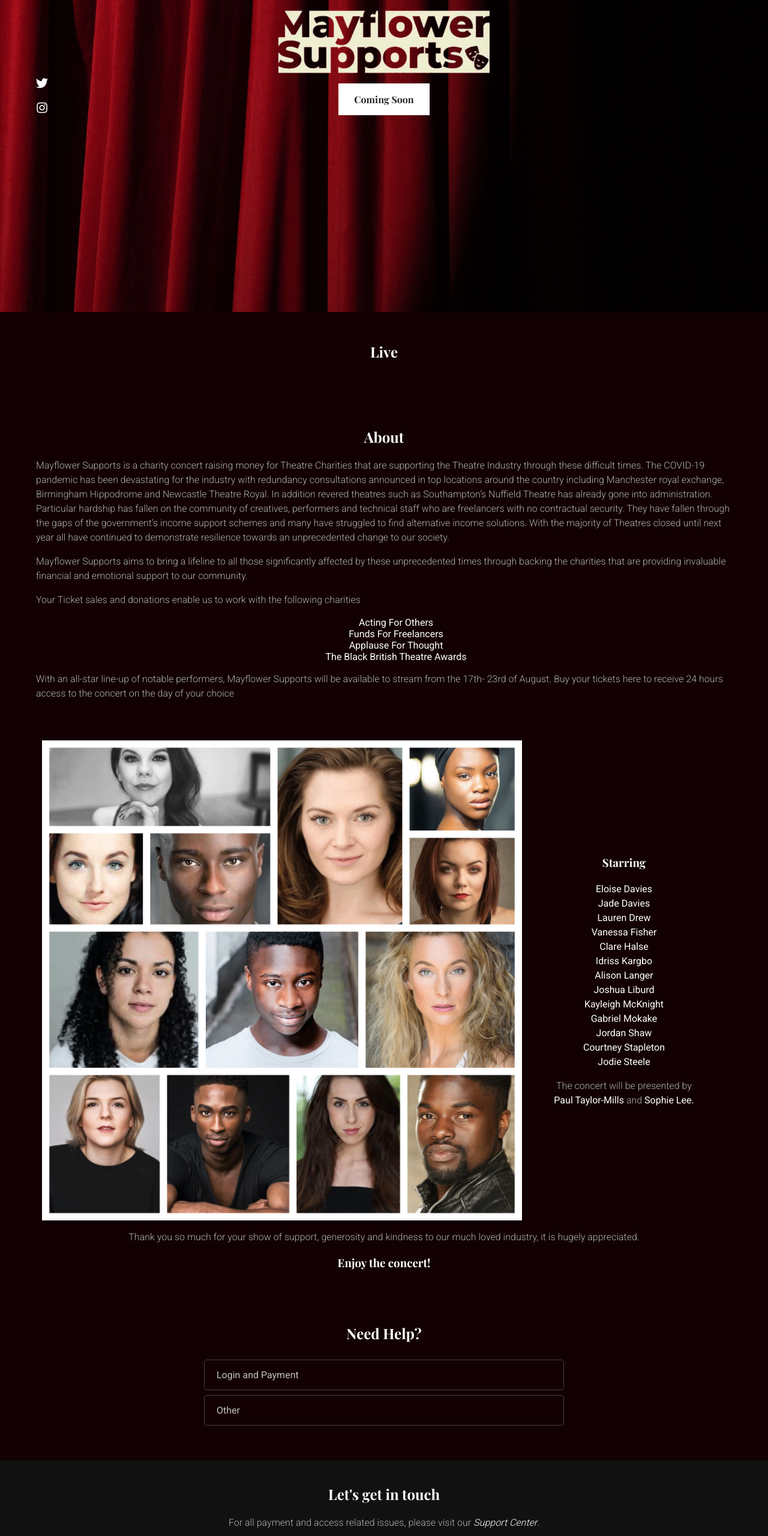
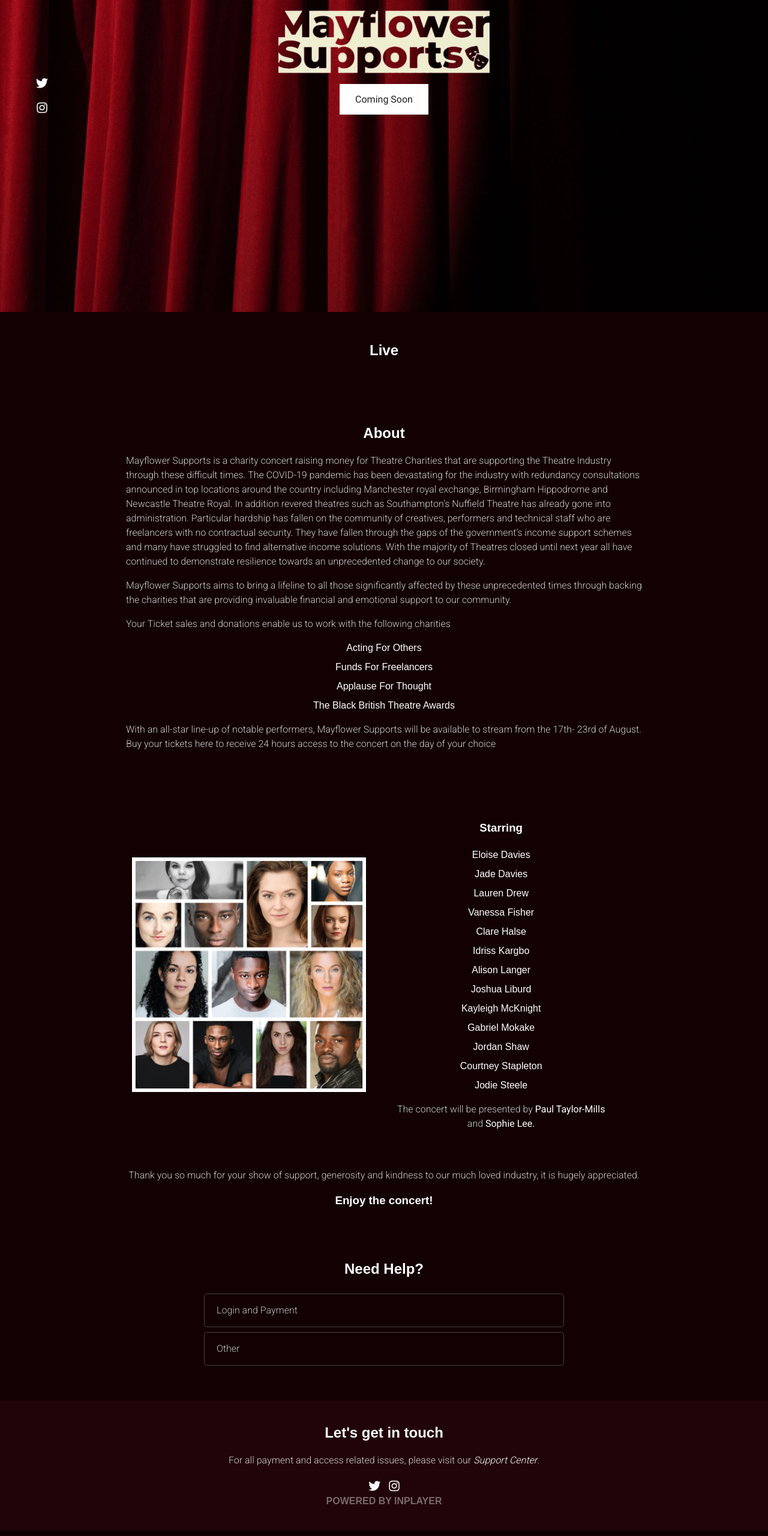
Before and after one commit to inplayer-client-success/MayflowerSupports, a plain HTML site: page index.html in a window 1280 px wide. Shown: the part 200-2760 px from the top of the page at 60% size. Drawn offline with nearby package versions, Linux system fonts and the light colour scheme; a script that the page names is missing.

Commit message:
ui changes

```diff
--- a/scss/_asset.scss
+++ b/scss/_asset.scss
@@ -9,7 +9,7 @@
       padding: 0;
       background: transparent !important;
       border: none;
-      max-width: 1200px !important;
+      max-width: 900px !important;
 
       @media (min-width:701px){
         .inplayer-imageholder{
@@ -44,15 +44,25 @@
         padding-top: 5%;
         padding-left: 20px;
 
+        .inplayer-title{
           h1,h2,h3,h4,p {
             color: #fff;
+            text-align: left;
+            font-weight: 600;
+
             span {
               color: #fff !important;
             }
           }
+        }
+
         p{
           text-align: left;
           font-weight: 400;
+          color: #cfcfcf;
+          span{
+            color: #cfcfcf !important;
+          }
         }
       } // itemdetails
 
@@ -79,6 +89,7 @@
        // border: 1px solid #e9edef;
 
        .inplayer-imageholder{
+        //  width: 100%;
         height: 0;
        }
 
@@ -89,7 +100,9 @@
         padding: 0 4%;
 
         .inplayer-title{
+          h1,h2,h3,h4,p {
             text-align: center;
+          }
         }
         p{
           text-align: center;
--- a/scss/_footer.scss
+++ b/scss/_footer.scss
@@ -1,5 +1,5 @@
 #footer{
-  background: #111;
+  background: #210407;
   color: #fff;
   padding: 40px 20px;
   text-align: center;
--- a/scss/_main.scss
+++ b/scss/_main.scss
@@ -58,15 +58,18 @@ body{
 
 
           a{
-            color: #fff;
             text-decoration: none;
+            font-weight: 400;
             // text-transform: uppercase;
 
             @include transition;
 
+           &.nav-link{
+            color: #fff;
             &:hover{
               opacity: .7;
             }
+           }
           }
         }
         .login-button{
@@ -155,7 +158,7 @@ body{
   }
 
 #about {
-  max-width: 1200px;
+  max-width: 900px;
   margin: 0 auto;
   p {
     padding: 0 20px;
@@ -164,10 +167,15 @@ body{
     text-align: center;
   }
   ul {
+    padding: 0;
     display: block;
     margin: 0 auto;
     text-align: center;
+
     li {
+      font-family: $font1;
+      color: #fff;
+      margin: 8px 0;
       list-style: none;
 
     }
@@ -184,8 +192,9 @@ body{
     margin: 0 auto;
     // flex-wrap: wrap;
     img {
-      width: 100%;
+      width: 60%;
       max-width: 800px;
+      min-width: 300px;
     }
     .cast-txt {
       padding: 30px;
--- a/scss/_ui-styles.scss
+++ b/scss/_ui-styles.scss
@@ -9,9 +9,9 @@
   overflow: hidden;
 }
 
-p{
+p, ul, li{
   line-height: 1.5em;
-  color: #b1b1b1;
+  color: #cfcfcf;
   font-weight: 300;
 }
 
@@ -33,16 +33,16 @@ h1, h2, h3 {
 
 .button{
   font-family: inherit;
+  display: inline-block;
   color: #fff;
   border: 1px solid #fff;
   text-decoration:none;
   padding: 15px 25px;
   font-size: inherit;
-  font-weight: 700;
   margin: 10px;
   background-color: transparent;
   color: #fff;
-  font-family: $font1;
+  font-family: $font2;
   position: relative;
   cursor: pointer;
   transition: 0.3s all  ease-out;
@@ -57,13 +57,14 @@ h1, h2, h3 {
 
 .cta-btn{
   @extend .button;
-  background-color: #fff !important;
-  color: #222 !important;
+  background-color: #fff ;
+  color: #222;
 
   @include transition;
 
   &:hover, &:active, &:focus{
     transform: translateY(-2px);
+    background-color: #dfdfdf;
   }
 }
 
```
Also changed, not shown: css/style.min.css, 1 other file. Lines whose indentation alone changed are shown as unchanged.
